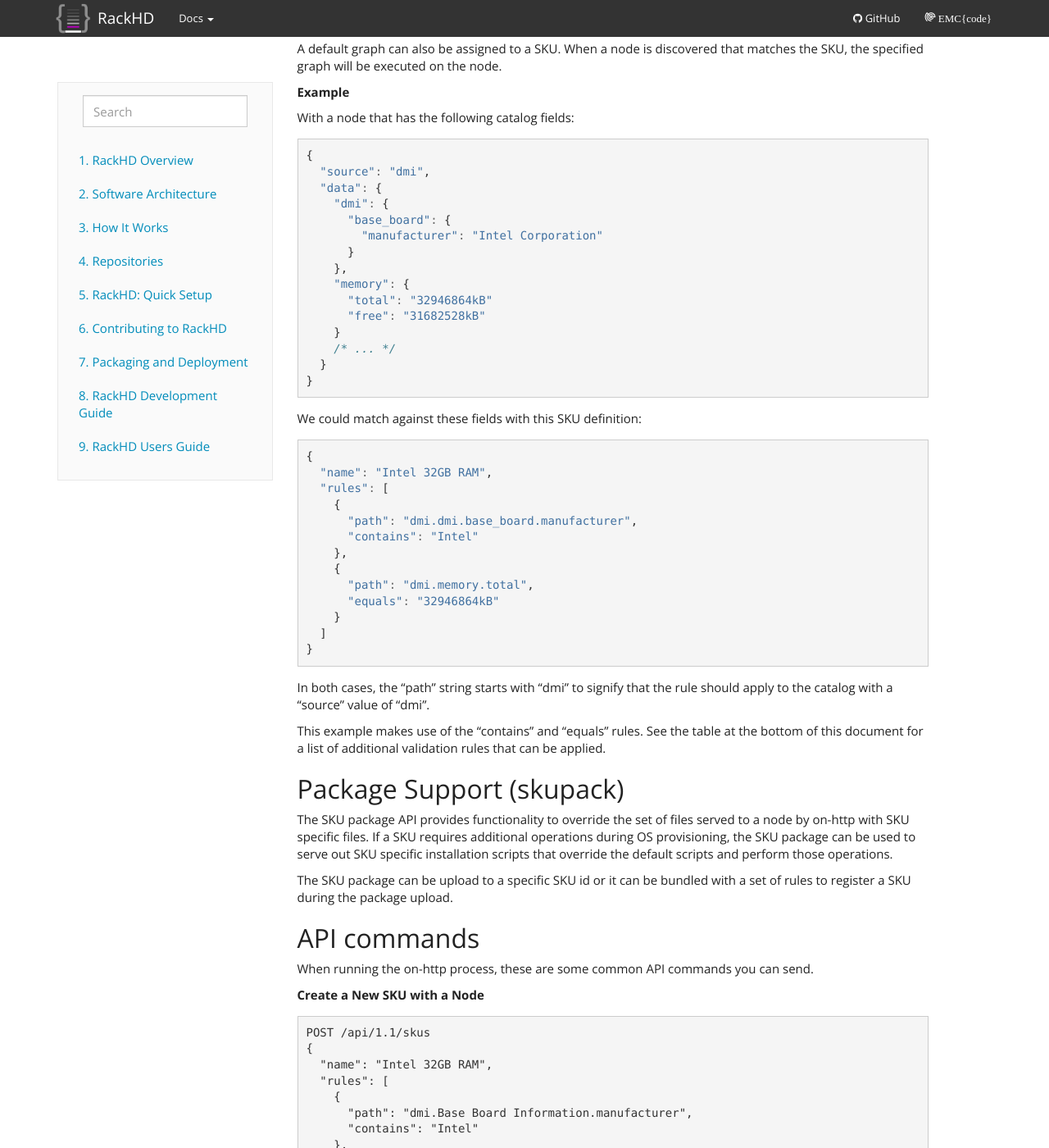
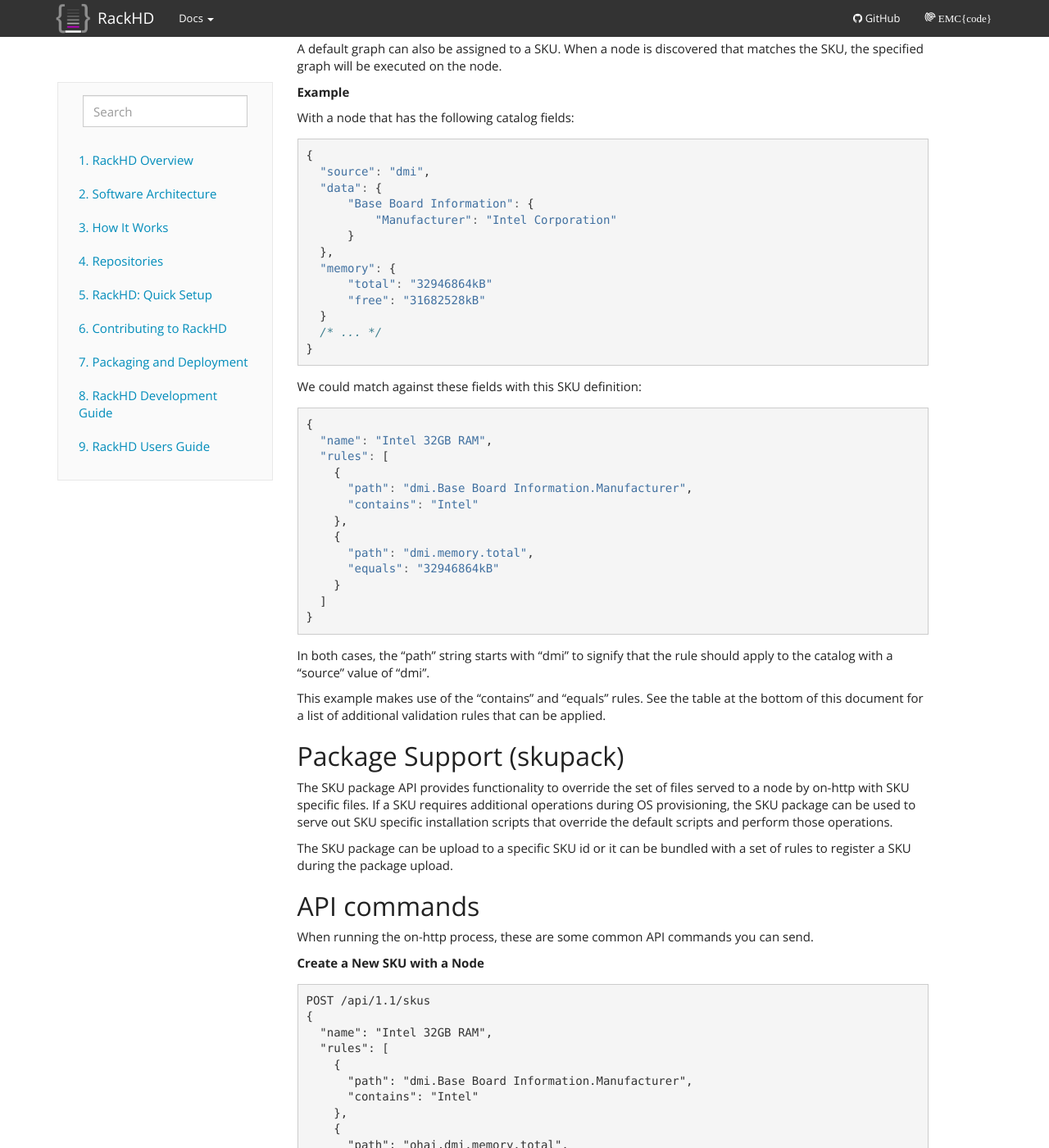
Before and after one commit to RackHD/docs, a Sphinx documentation site: the page built from docs/rackhd/skus.rst, in a window 1280 px wide and 1400 px high, scrolled down 221 px. Shown: the whole window at 82% size. Built offline with Sphinx 7.4.7, drawn with Linux system fonts in a browser that asks for light colours; some of the changed text lies outside the part shown.

Commit message:
Fix SKU definition formats to be consistent with dmi catalog data structure

```diff
--- a/docs/rackhd/skus.rst
+++ b/docs/rackhd/skus.rst
@@ -23,17 +23,15 @@ With a node that has the following catalog fields:
     {
       "source": "dmi",
       "data": {
-        "dmi": {
-          "base_board": {
-            "manufacturer": "Intel Corporation"
+          "Base Board Information": {
+              "Manufacturer": "Intel Corporation"
           }
-        },
-        "memory": {
+      },
+      "memory": {
           "total": "32946864kB"
           "free": "31682528kB"
-        }
-        /* ... */
       }
+      /* ... */
     }
 
 We could match against these fields with this SKU definition:
@@ -44,7 +42,7 @@ We could match against these fields with this SKU definition:
       "name": "Intel 32GB RAM",
       "rules": [
         {
-          "path": "dmi.dmi.base_board.manufacturer",
+          "path": "dmi.Base Board Information.Manufacturer",
           "contains": "Intel"
         },
         {
@@ -88,7 +86,7 @@ can send.
       "name": "Intel 32GB RAM",
       "rules": [
         {
-          "path": "dmi.Base Board Information.manufacturer",
+          "path": "dmi.Base Board Information.Manufacturer",
           "contains": "Intel"
         },
         {
@@ -287,7 +285,7 @@ SKU Pack config.json format
       "name": "Intel 32GB RAM",
       "rules": [
         {
-          "path": "dmi.dmi.base_board.manufacturer",
+          "path": "dmi.Base Board Information.Manufacturer",
           "contains": "Intel"
         },
         {
```
